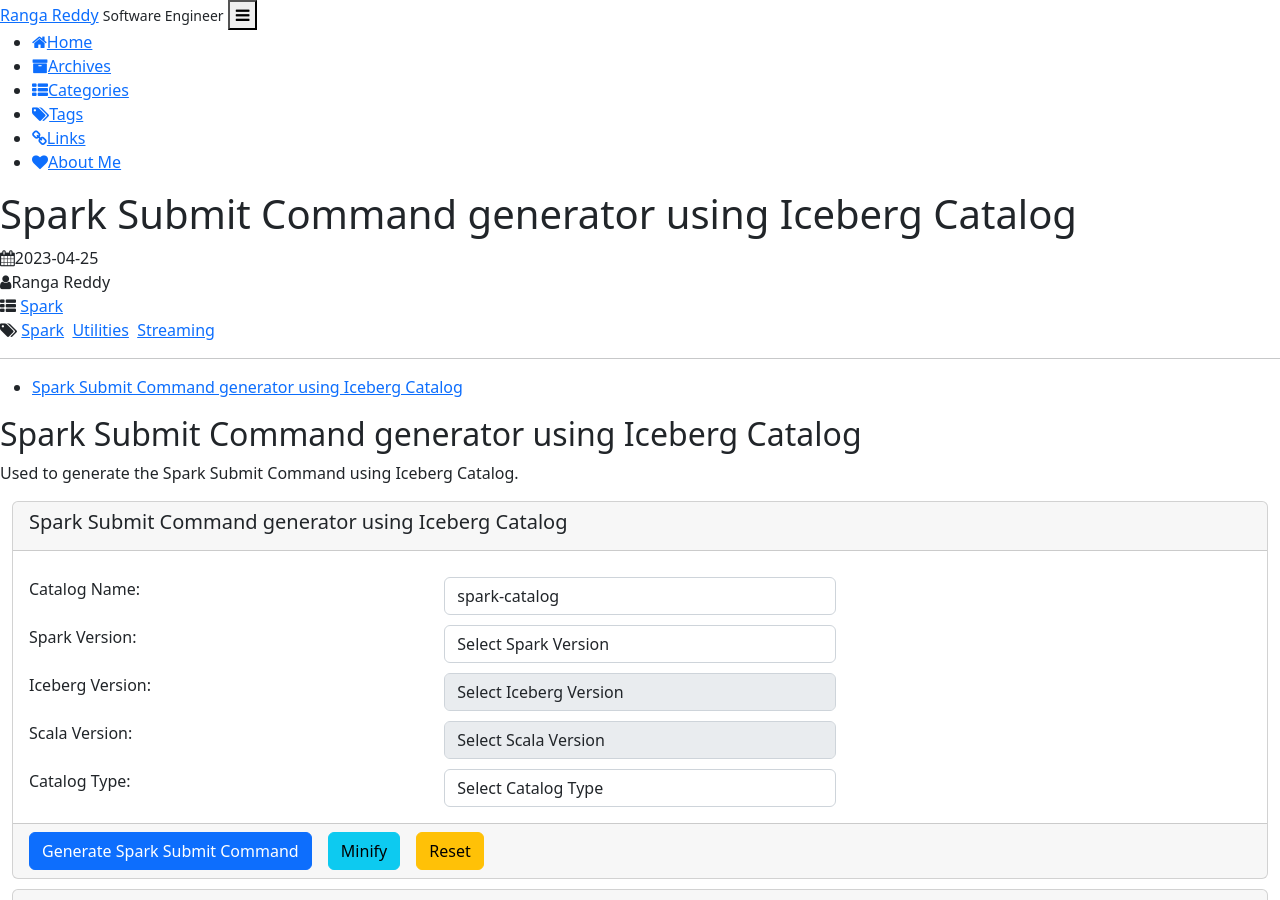
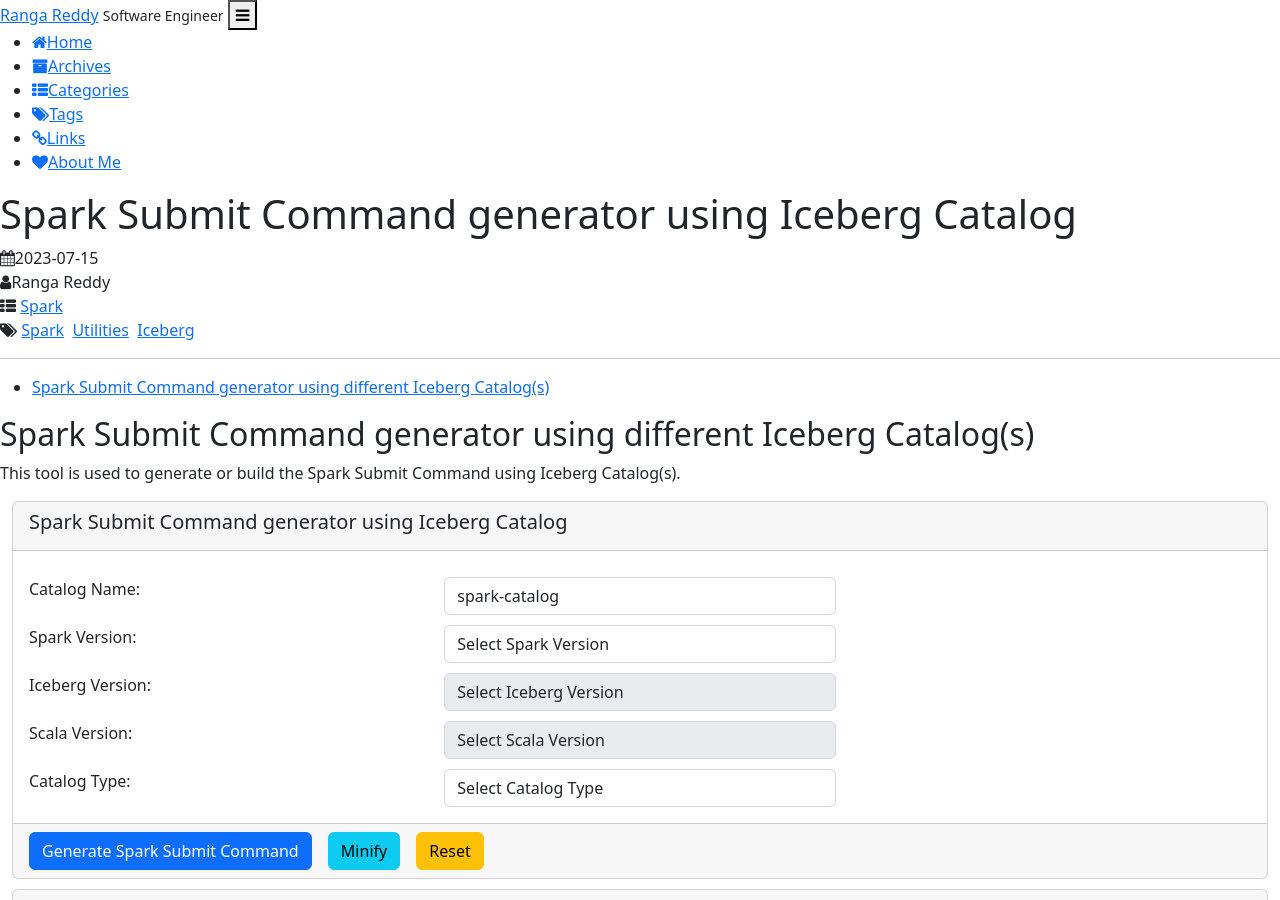
Before and after one commit to rangareddy/rangareddy.github.io, a Jekyll site: the page built from _posts/2023-07-15-SparkIcebergSubmitCommand.md, in a window 1280 px wide and 900 px high. Built offline with Jekyll 4.4.1, drawn with Linux system fonts in a browser that asks for light colours; a style sheet for code colours, icons or effects is not loaded; some of the changed text lies outside the part shown.

Commit message:
Adding Spark Iceberg Spark Submit command generator

```diff
--- a/_posts/2023-07-15-SparkIcebergSubmitCommand.md
+++ b/_posts/2023-07-15-SparkIcebergSubmitCommand.md
@@ -2,17 +2,17 @@
 layout: post
 title: Spark Submit Command generator using Iceberg Catalog
 categories: Spark
-tags: Spark Utilities Streaming
+tags: Spark Utilities Iceberg
 author: Ranga Reddy
-date: "2023-04-25 17:00:00 +0530"
+date: "2023-07-15 12:00:00 +0530"
 ---
 
 * content
 {:toc}
 
-## Spark Submit Command generator using Iceberg Catalog
+## Spark Submit Command generator using different Iceberg Catalog(s)
 
-Used to generate the Spark Submit Command using Iceberg Catalog.
+This tool is used to generate or build the Spark Submit Command using Iceberg Catalog(s).
 
 <html lang="en">
   <head>
```
